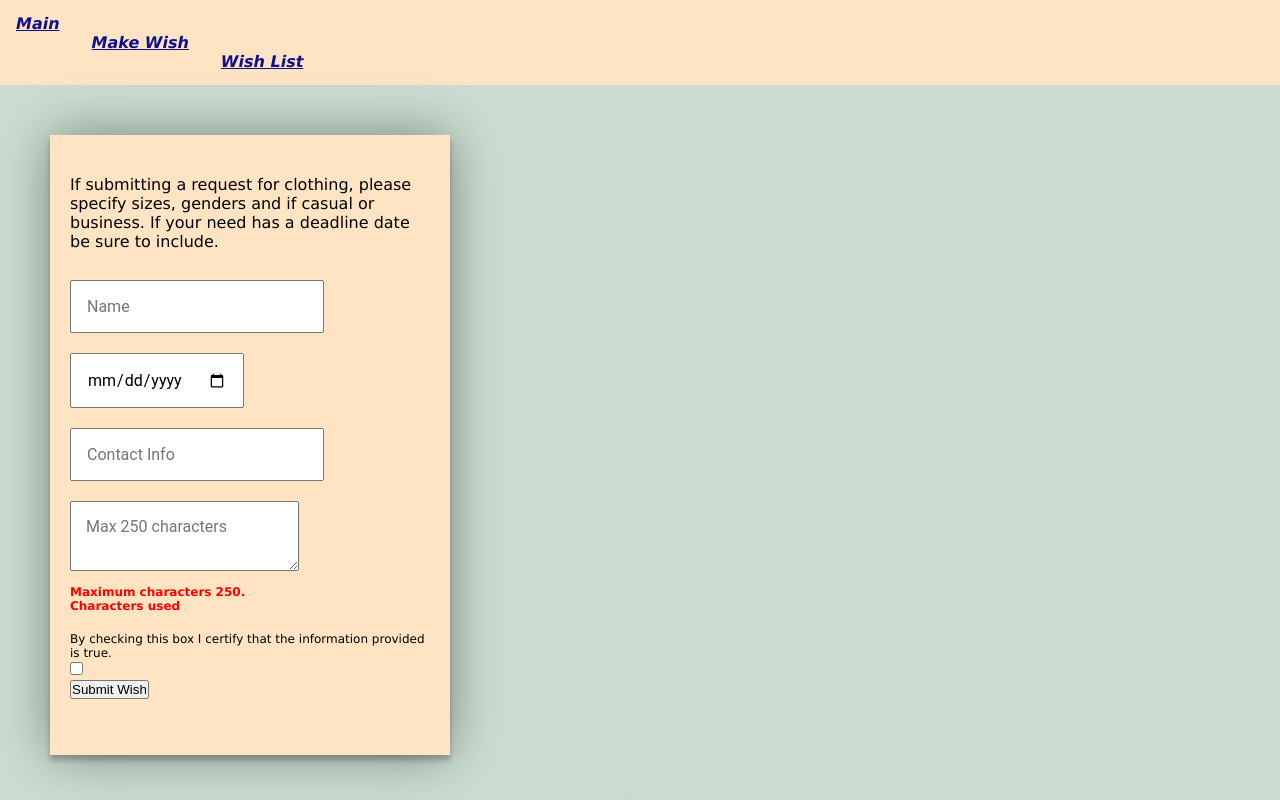
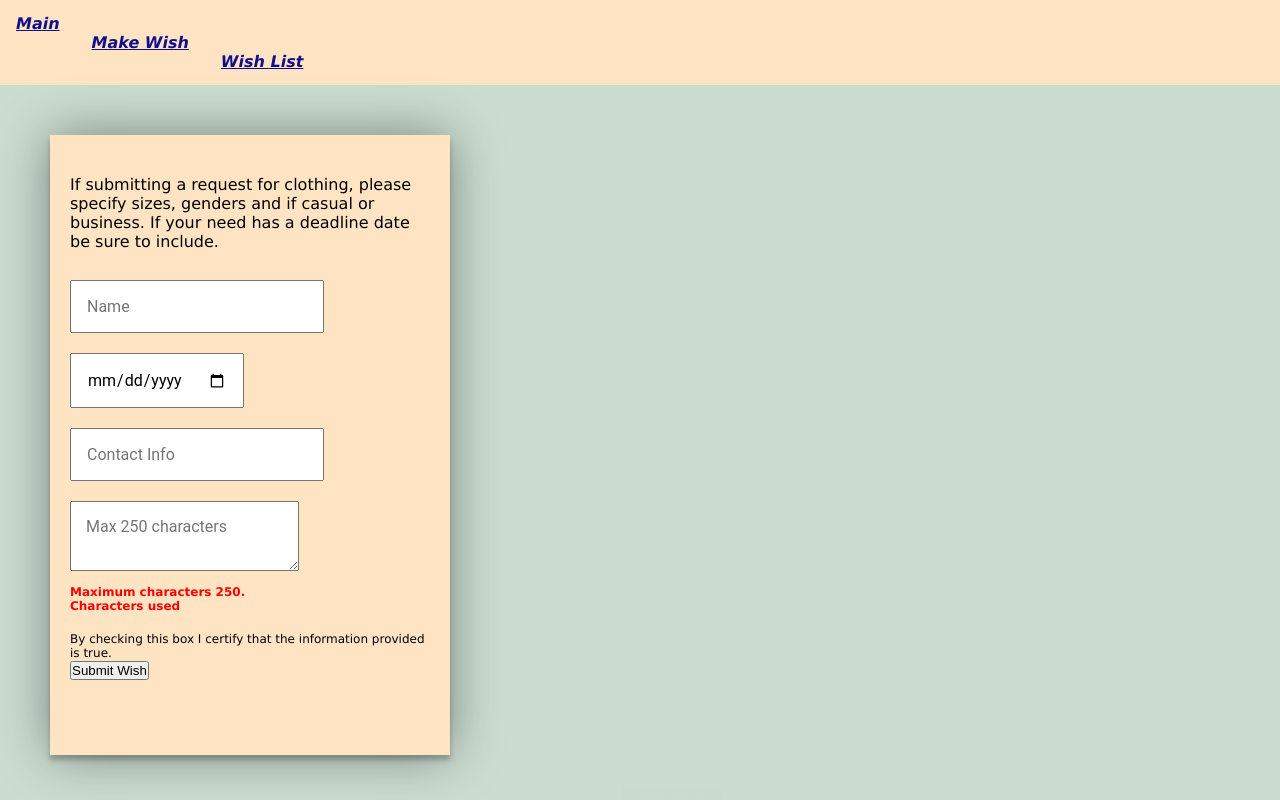
Before and after one commit to elleswift/earth-angels-frontend2, a React (Create React App) app: page /make-wish in a window 1280 px wide. Shown: the top 800 px of the page. Built offline with nearby package versions, Linux system fonts and the light colour scheme; the HTML template or start-up script is replaced by a standard one.

Commit message:
filter feature added

```diff
--- a/src/pages/MakeWish.js
+++ b/src/pages/MakeWish.js
@@ -2,42 +2,40 @@ import { useState } from 'react';
 import { Navigate, useNavigate } from 'react-router-dom';
 
 const MakeWish = () => {
+  const [form, setForm] = useState({status:'new'});
+  const [count, setCount] = useState('');
+  const navigate = useNavigate();
 
-  const [form, setForm] = useState({});
-  const [count, setCount] = useState('');
-  const navigate = useNavigate()
+  const addWish = (event) => {
+    event.preventDefault();
+    console.log('Wish sending to API 🪄');
 
-  const addWish = () => {
-    fetch(`${process.env.REACT_APP_API_ENDPOINT}3001/`, {
+    fetch(`${process.env.REACT_APP_API_ENDPOINT}/`, {
       method: 'POST',
       headers: {
         'Content-Type': 'application/json',
       },
       body: JSON.stringify(form),
     })
+      .then((res) => res.json())
+      .then((data) => console.log(data))
+      .catch((err) => console.error(err));
 
-    .then((res) => res.json())
-    .then(() => navigate('/wish-list'))
-    .catch((err) => console.error(err))
-    navigate('/wish-list')
 
-    console.log('Wish sent to API 🪄')
-    alert('Your request is under review')
+    console.log('Wish sent to API 🪄');
 
   };
 
   const handleForm = (e) => {
     if (e.target.name === 'Request') {
-
-    setCount(e.target.value.length)};
+      setCount(e.target.value.length);
+    }
     setForm({ ...form, [e.target.name]: e.target.value });
-
   };
 
   return (
     <div className='m-form'>
       <form className='make-wish'>
-
         <p>
           If submitting a request for clothing, please specify sizes, genders
           and if casual or business. If your need has a deadline date be sure to
@@ -52,7 +50,6 @@ const MakeWish = () => {
           name='Name'
           id='Name'
         />
-
         <input
           className='field'
           onChange={(e) => handleForm(e)}
@@ -61,7 +58,6 @@ const MakeWish = () => {
           name='RequestDate'
           id='RequestDate'
         />
-
         <input
           className='field'
           onChange={(e) => handleForm(e)}
@@ -70,7 +66,6 @@ const MakeWish = () => {
           name='PreferredContact'
           id='PreferredContact'
         />
-
         <textarea
           input
           maxLength={250}
@@ -81,7 +76,6 @@ const MakeWish = () => {
           name='Request'
           id='Request'
         />
-
         <div>
           <p style={{ fontSize: 12, color: 'red', fontWeight: 'bold' }}>
             Maximum characters 250. <br />
@@ -96,15 +90,7 @@ const MakeWish = () => {
             true.
           </p>
         </label>
-        <input
-          name='Status'
-          type='checkbox'
-          onChange={(e) => handleForm(e)}
-          className='StatusBox'
-          id='Status'
-          value={'Under Review'}
-        />{' '}
-        <br />
+
         <button onClick={(event) => addWish(event)}>Submit Wish</button>
       </form>
     </div>
--- a/src/pages/WishList.js
+++ b/src/pages/WishList.js
@@ -12,7 +12,7 @@ useEffect(() => {
   .catch(err => console.error(err))
 }, [])
 
-const allWishes = wishes.map((wishes, index) => {
+const allWishes = wishes.filter((item) => item.status !== "new").map((wishes, index) => {
   return <OneWish key={wishes._id} wishes={wishes} index={index}/>
 
 })
```
Lines whose indentation alone changed are shown as unchanged.
